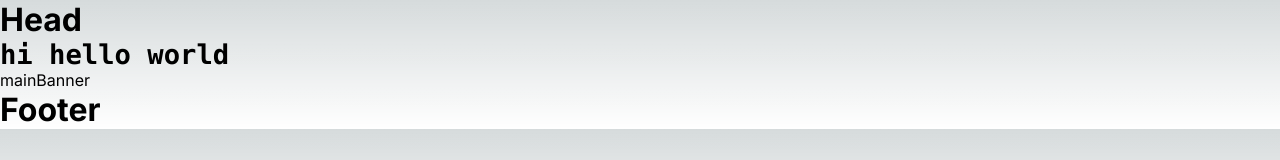
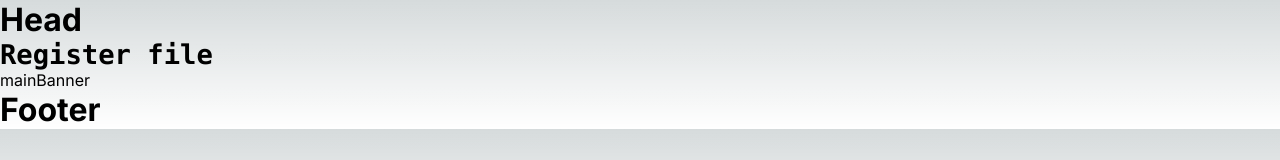
Before and after one commit to sharath10k/nextjs-app, a Next.js app: page / in a window 1280 px wide. Shown: the top 160 px of the page. Built offline with nearby package versions, Linux system fonts and the light colour scheme.

Commit message:
created register

```diff
--- a/src/app/page.js
+++ b/src/app/page.js
@@ -4,6 +4,7 @@ import dynamic from "next/dynamic";
 
 const DynamicFooter = dynamic(()=> import ("@/components/Footer"))
 const DynamicMainBanner = dynamic(()=> import ("../shared/mainBanner"))
+const DynamicRegister = dynamic(()=> import ("@/comp/register"))
 
 export default function Home() {
 
@@ -11,7 +12,7 @@ export default function Home() {
   <Header/>
     <main >
       <div className={styles.description}>
-        <h1>hi hello world</h1>
+        <DynamicRegister/>
       </div>
     </main>
     <DynamicMainBanner/>
--- /dev/null
+++ b/src/comp/register/index.js
@@ -0,0 +1,11 @@
+import React from 'react'
+
+const index = () => {
+  return (
+    <div>
+        <h1>Register file</h1>
+    </div>
+  )
+}
+
+export default index
```
